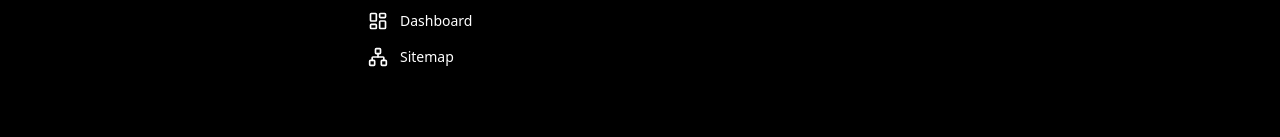
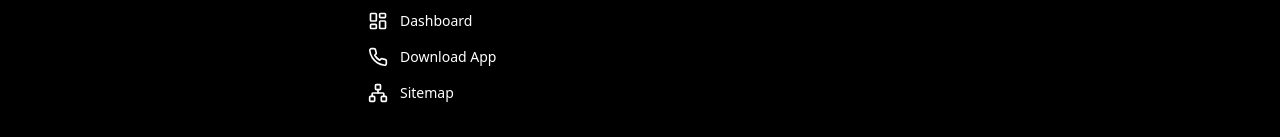
Before and after one commit to Tejasvibihari/Library-Student-Management, a React (Vite) app in the folder client/: page / in a window 1280 px wide. Shown: the part 3723-3860 px from the top of the page. Built offline with nearby package versions, Linux system fonts and the light colour scheme; no server answers; a web font is replaced by a local one.

Commit message:
App added

```diff
--- a/client/src/components/landingPage/Footer.jsx
+++ b/client/src/components/landingPage/Footer.jsx
@@ -1,6 +1,6 @@
 import React from 'react'
 import { Link } from 'react-router-dom'
-import { MapPin, Phone, Mail, Building, Settings, Images, Link2, LayoutDashboard, Network } from 'lucide-react'
+import { MapPin, Phone, Mail, Building, Settings, Images, Link2, LayoutDashboard, Network, PhoneIcon } from 'lucide-react'
 
 export default function Footer() {
     return (
@@ -36,6 +36,16 @@ export default function Footer() {
                                 <Link to="/admin-dashboard">
                                     <li className='flex mb-4'><LayoutDashboard size={20} className='text-primary mr-3' />Dashboard</li>
                                 </Link>
+                                <a
+                                    href="/apk/application-f7fd281f-90aa-4924-ab7f-b3f745a50604.apk"
+                                    download
+                                >
+                                    <li className='flex mb-4'>
+                                        <PhoneIcon size={20} className='text-primary mr-3' />
+                                        Download App
+                                    </li>
+                                </a>
+
                                 <a href="/6024841_21.html">
                                     <li className='flex mb-4'><Network size={20} className='text-primary mr-3' />Sitemap</li>
                                 </a>
```
Also changed, not shown: 1 other file (tests, documents, lock files or other folders).
